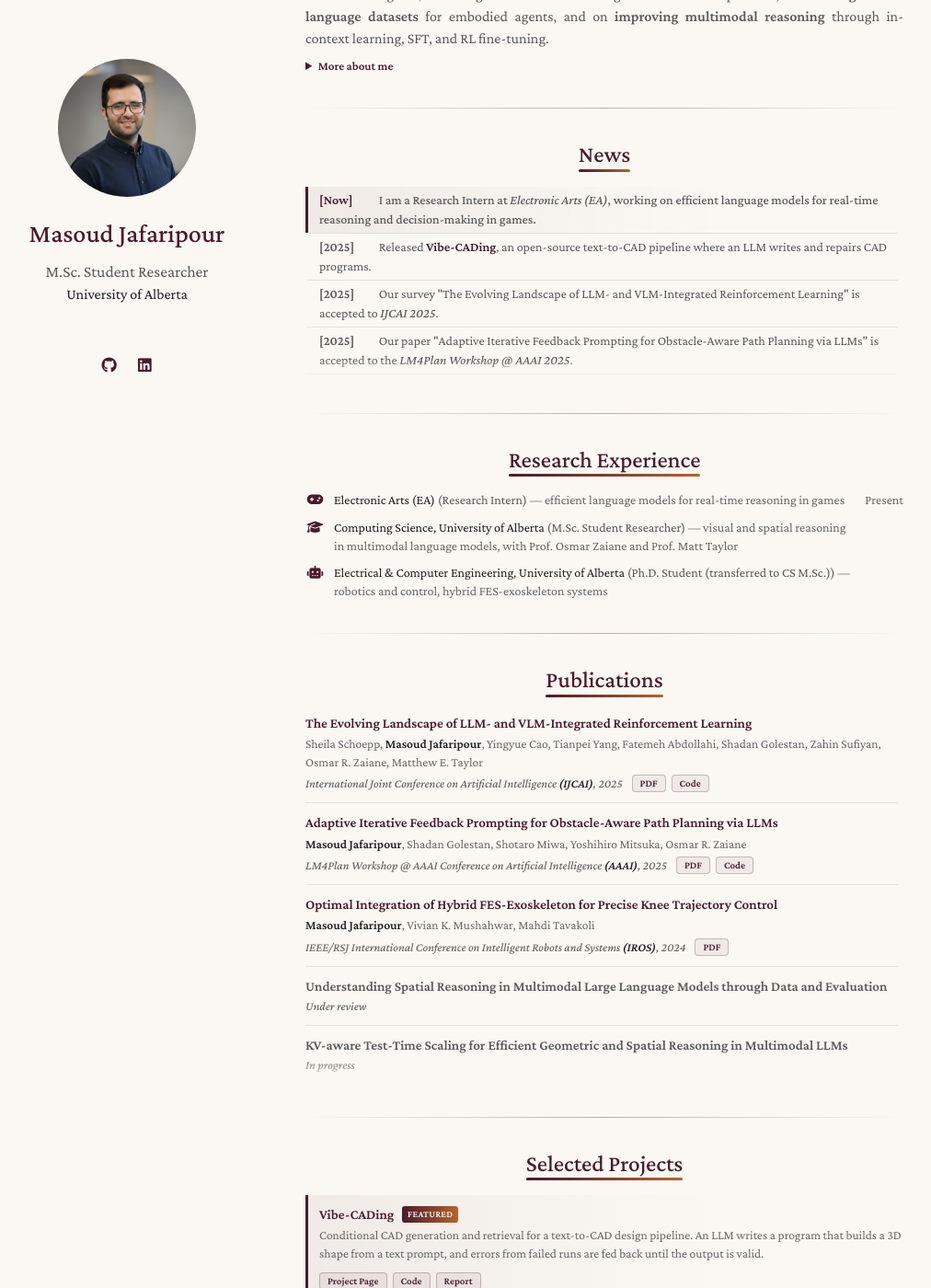
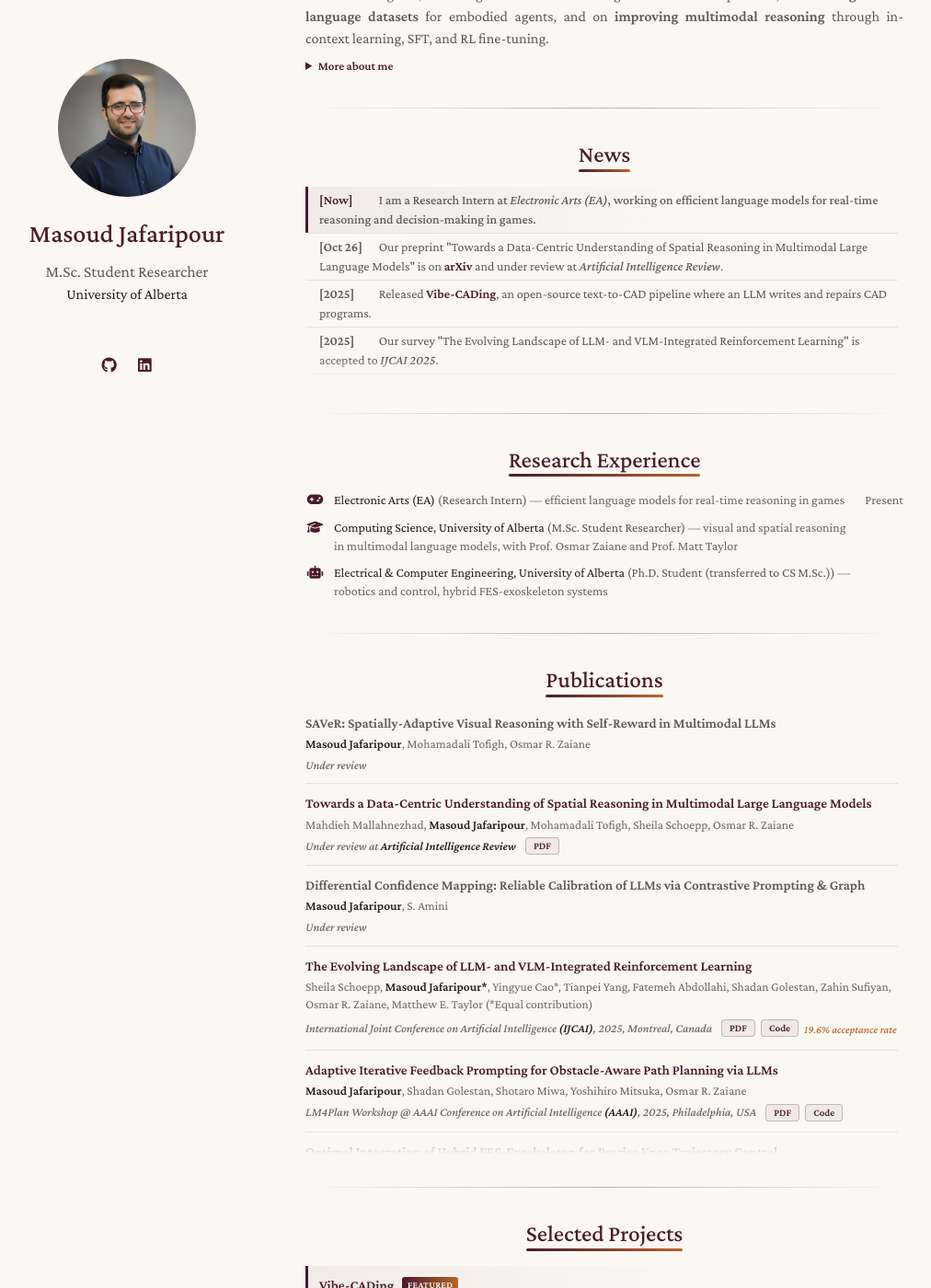
Before and after one commit to Masoudjafaripour/masoudjafaripour.github.io, a Jekyll site: the page built from index.md, in a window 1280 px wide and 1400 px high, scrolled down 253 px. Shown: the whole window at 92% size, without its empty margins (138-1150 px from the left). Built offline with Jekyll 4.4.1, drawn with Linux system fonts in a browser that asks for light colours; a style sheet for code colours, icons or effects is not loaded.

Commit message:
Update publications from Google Scholar list
Add SAVeR, the data-centric spatial reasoning preprint, and Differential
Confidence Mapping; mark equal contribution and IJCAI acceptance rate;
add venue locations and a Video link option.

Co-Authored-By: Claude Opus 5.5 <noreply@anthropic.com>

```diff
--- a/_data/news.yml
+++ b/_data/news.yml
@@ -3,6 +3,9 @@
 - date: "Now"
   milestone: true
   text: I am a Research Intern at <i>Electronic Arts (EA)</i>, working on efficient language models for real-time reasoning and decision-making in games.
+
+- date: "Oct 26"
+  text: Our preprint "Towards a Data-Centric Understanding of Spatial Reasoning in Multimodal Large Language Models" is on <a href="https://arxiv.org/abs/2610.19108">arXiv</a> and under review at <i>Artificial Intelligence Review</i>.
 
 - date: "2025"
   text: Released <a href="https://masoudjafaripour.github.io/Vibe_CADing/">Vibe-CADing</a>, an open-source text-to-CAD pipeline where an LLM writes and repairs CAD programs.
--- a/_data/publications.yml
+++ b/_data/publications.yml
@@ -1,26 +1,34 @@
-# Fields: title, authors, conference (venue line), pdf, code, page, bibtex, notes, others.
+# Fields: title, authors, conference (venue line), pdf, code, page, video, bibtex, notes, others.
 # All fields except title are optional.
 main:
 
+  - title: "SAVeR: Spatially-Adaptive Visual Reasoning with Self-Reward in Multimodal LLMs"
+    authors: <strong>Masoud Jafaripour</strong>, Mohamadali Tofigh, Osmar R. Zaiane
+    conference: Under review
+
+  - title: "Towards a Data-Centric Understanding of Spatial Reasoning in Multimodal Large Language Models"
+    authors: Mahdieh Mallahnezhad, <strong>Masoud Jafaripour</strong>, Mohamadali Tofigh, Sheila Schoepp, Osmar R. Zaiane
+    conference: Under review at <strong>Artificial Intelligence Review</strong>
+    pdf: https://arxiv.org/pdf/2610.19108
+
+  - title: "Differential Confidence Mapping: Reliable Calibration of LLMs via Contrastive Prompting & Graph"
+    authors: <strong>Masoud Jafaripour</strong>, S. Amini
+    conference: Under review
+
   - title: "The Evolving Landscape of LLM- and VLM-Integrated Reinforcement Learning"
-    authors: Sheila Schoepp, <strong>Masoud Jafaripour</strong>, Yingyue Cao, Tianpei Yang, Fatemeh Abdollahi, Shadan Golestan, Zahin Sufiyan, Osmar R. Zaiane, Matthew E. Taylor
-    conference: International Joint Conference on Artificial Intelligence <strong>(IJCAI)</strong>, 2025
+    authors: Sheila Schoepp, <strong>Masoud Jafaripour*</strong>, Yingyue Cao*, Tianpei Yang, Fatemeh Abdollahi, Shadan Golestan, Zahin Sufiyan, Osmar R. Zaiane, Matthew E. Taylor (*Equal contribution)
+    conference: International Joint Conference on Artificial Intelligence <strong>(IJCAI)</strong>, 2025, Montreal, Canada
     pdf: https://arxiv.org/pdf/2502.15214
     code: https://github.com/Masoudjafaripour/FM_RL_Survey
+    notes: 19.6% acceptance rate
 
   - title: "Adaptive Iterative Feedback Prompting for Obstacle-Aware Path Planning via LLMs"
     authors: <strong>Masoud Jafaripour</strong>, Shadan Golestan, Shotaro Miwa, Yoshihiro Mitsuka, Osmar R. Zaiane
-    conference: LM4Plan Workshop @ AAAI Conference on Artificial Intelligence <strong>(AAAI)</strong>, 2025
+    conference: LM4Plan Workshop @ AAAI Conference on Artificial Intelligence <strong>(AAAI)</strong>, 2025, Philadelphia, USA
     pdf: https://openreview.net/pdf?id=M4rLudFbT2
     code: https://github.com/Masoudjafaripour/AIFP
 
   - title: "Optimal Integration of Hybrid FES-Exoskeleton for Precise Knee Trajectory Control"
     authors: <strong>Masoud Jafaripour</strong>, Vivian K. Mushahwar, Mahdi Tavakoli
-    conference: IEEE/RSJ International Conference on Intelligent Robots and Systems <strong>(IROS)</strong>, 2024
+    conference: IEEE/RSJ International Conference on Intelligent Robots and Systems <strong>(IROS)</strong>, 2024, Abu Dhabi, UAE
     pdf: https://www.ece.ualberta.ca/~tbs/pmwiki/pdf/Jafaripour-IROS-2024.pdf
-
-  - title: "Understanding Spatial Reasoning in Multimodal Large Language Models through Data and Evaluation"
-    conference: Under review
-
-  - title: "KV-aware Test-Time Scaling for Efficient Geometric and Spatial Reasoning in Multimodal LLMs"
-    conference: In progress
--- a/_includes/publications.md
+++ b/_includes/publications.md
@@ -23,6 +23,9 @@
         {%- if link.page %}
         <a href="{{ link.page }}" class="btn btn-sm z-depth-0" role="button" target="_blank" rel="noopener">Project Page</a>
         {%- endif %}
+        {%- if link.video %}
+        <a href="{{ link.video }}" class="btn btn-sm z-depth-0" role="button" target="_blank" rel="noopener">Video</a>
+        {%- endif %}
         {%- if link.bibtex %}
         <a href="{{ link.bibtex }}" class="btn btn-sm z-depth-0" role="button" target="_blank" rel="noopener">BibTeX</a>
         {%- endif %}
```
